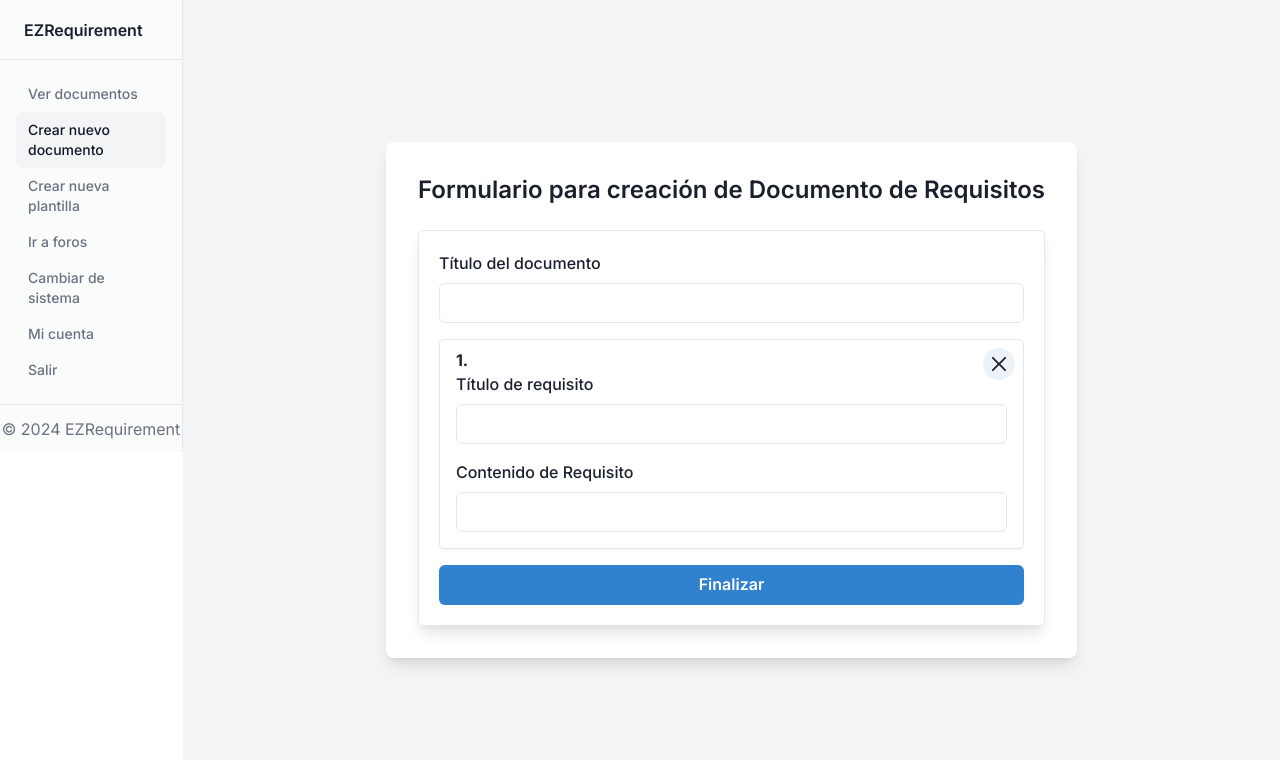
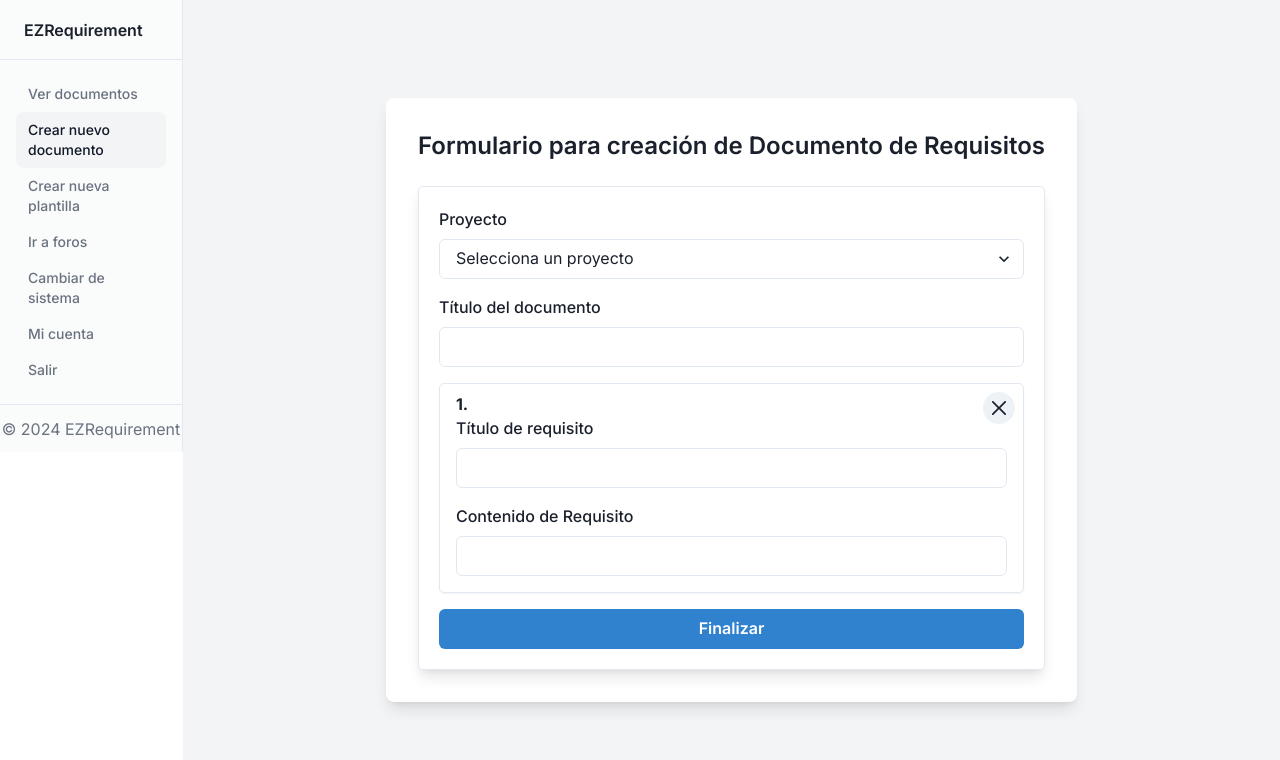
Before and after one commit to Pr-IntegradorTIGrupo1/frontend, a Next.js app: page /user/requirement/new in a window 1280 px wide. Shown: the top 760 px of the page. Built offline with nearby package versions, Linux system fonts and the light colour scheme.

Commit message:
fix: dropdown con selección de proyecto agregado en pantalla de creación de nuevo documento de requisito.

```diff
--- a/components/requirement/CreateRequirementForm.tsx
+++ b/components/requirement/CreateRequirementForm.tsx
@@ -1,69 +1,82 @@
 'use client';
-import { useState, ChangeEvent } from 'react';
-import { Box, Button, FormControl, FormLabel, Input, VStack, IconButton, Text } from '@chakra-ui/react';
+import { useState } from 'react';
+import { Box, Button, FormControl, FormLabel, Input, VStack, IconButton, Text, Select, FormErrorMessage } from '@chakra-ui/react';
 import { CloseIcon } from '@chakra-ui/icons';
+import { Formik, Field, Form, FieldArray, ErrorMessage, FormikErrors, FormikTouched } from 'formik';
+import * as Yup from 'yup';
 
 interface Requirement {
   title: string;
   content: string;
 }
 
+interface Project {
+  id: string;
+  name: string;
+}
+
+const projects: Project[] = [
+  { id: '1', name: 'Proyecto 1' },
+  { id: '2', name: 'Proyecto 2' },
+  { id: '3', name: 'Proyecto 3' },
+  { id: '4', name: 'Proyecto 4' },
+];
+
+const validationSchema = Yup.object().shape({
+  project: Yup.string().required('Debe seleccionar un proyecto.'),
+  documentTitle: Yup.string().required('Debe ingresar el título del documento.'),
+  requirements: Yup.array().of(
+    Yup.object().shape({
+      title: Yup.string().required('Debe ingresar el título del requisito.'),
+      content: Yup.string().required('Debe ingresar el contenido del requisito.'),
+    })
+  ),
+});
+
 const CreateRequirementForm: React.FC = () => {
-  const [documentTitle, setDocumentTitle] = useState<string>('');
-  const [requirements, setRequirements] = useState<Requirement[]>([{ title: '', content: '' }]);
-
-  const handleAddRequirement = () => {
-    setRequirements([...requirements, { title: '', content: '' }]);
+  const initialValues = {
+    project: '',
+    documentTitle: '',
+    requirements: [{ title: '', content: '' }],
   };
 
-  const handleRequirementChange = (index: number, field: keyof Requirement, value: string) => {
-    const newRequirements = [...requirements];
-    newRequirements[index][field] = value;
-    setRequirements(newRequirements);
-  };
-
-  const handleRemoveRequirement = (index: number) => {
-    const newRequirements = requirements.filter((_, i) => i !== index);
-    if (newRequirements.length === 0) {
-      setRequirements([{ title: '', content: '' }]);
-    } else {
-      setRequirements(newRequirements);
-    }
-  };
-
-  const handleSubmit = () => {
-    if (requirements.some(req => req.title === '' || req.content === '')) {
-      alert('Todos los requisitos deben estar completos antes de finalizar.');
-      return;
-    }
-    const formData = {
-      documentTitle,
-      requirements,
-    };
-    // Manejar la lógica de envío de datos aquí
-    console.log(formData);
-  };
-
-  const handleDocumentTitleChange = (e: ChangeEvent<HTMLInputElement>) => {
-    setDocumentTitle(e.target.value);
-  };
-
-  const handleInputChange = (index: number, field: keyof Requirement) => (e: ChangeEvent<HTMLInputElement>) => {
-    handleRequirementChange(index, field, e.target.value);
+  const handleSubmit = (values: any) => {
+    console.log(values);
   };
 
   return (
+    <Formik
+      initialValues={initialValues}
+      validationSchema={validationSchema}
+      onSubmit={handleSubmit}
+    >
+      {({ values, errors, touched }) => (
+        <Form>
           <Box p={5} borderWidth={1} borderRadius={5} boxShadow="lg">
             <VStack spacing={4} align="stretch">
-        <FormControl id="document-title">
+              <FormControl isInvalid={!!errors.project && !!touched.project}>
+                <FormLabel>Proyecto</FormLabel>
+                <Field as={Select} name="project" placeholder="Selecciona un proyecto">
+                  {projects.map((proj) => (
+                    <option key={proj.id} value={proj.id}>
+                      {proj.name}
+                    </option>
+                  ))}
+                </Field>
+                <FormErrorMessage>{errors.project}</FormErrorMessage>
+              </FormControl>
+              <FormControl isInvalid={!!errors.documentTitle && !!touched.documentTitle}>
                 <FormLabel>Título del documento</FormLabel>
-          <Input
-            type="text"
-            value={documentTitle}
-            onChange={handleDocumentTitleChange}
-          />
+                <Field as={Input} name="documentTitle" />
+                <FormErrorMessage>{errors.documentTitle}</FormErrorMessage>
               </FormControl>
-        {requirements.map((requirement, index) => (
+              <FieldArray name="requirements">
+                {({ push, remove }) => (
+                  <>
+                    {values.requirements.map((requirement, index) => {
+                      const requirementErrors = (errors.requirements as FormikErrors<Requirement>[] | undefined)?.[index];
+                      const requirementTouched = (touched.requirements as FormikTouched<Requirement>[] | undefined)?.[index];
+                      return (
                         <Box key={index} position="relative" borderWidth={1} borderRadius={5} p={4} boxShadow="sm">
                           <Text
                             position="absolute"
@@ -82,40 +95,43 @@ const CreateRequirementForm: React.FC = () => {
                             position="absolute"
                             top={2}
                             right={2}
-              onClick={() => handleRemoveRequirement(index)}
+                            onClick={() => remove(index)}
                             aria-label={`Remove requirement ${index + 1}`}
                             borderRadius="full"
                           />
                           <VStack spacing={4} align="stretch" mt={4}>
-              <FormControl id={`requirement-title-${index}`}>
+                            <FormControl isInvalid={!!requirementErrors?.title && !!requirementTouched?.title}>
                               <FormLabel>Título de requisito</FormLabel>
-                <Input
-                  type="text"
-                  value={requirement.title}
-                  onChange={handleInputChange(index, 'title')}
-                />
+                              <Field as={Input} name={`requirements.${index}.title`} />
+                              <FormErrorMessage>{requirementErrors?.title}</FormErrorMessage>
                             </FormControl>
-              <FormControl id={`requirement-content-${index}`}>
+                            <FormControl isInvalid={!!requirementErrors?.content && !!requirementTouched?.content}>
                               <FormLabel>Contenido de Requisito</FormLabel>
-                <Input
-                  type="text"
-                  value={requirement.content}
-                  onChange={handleInputChange(index, 'content')}
-                />
+                              <Field as={Input} name={`requirements.${index}.content`} />
+                              <FormErrorMessage>{requirementErrors?.content}</FormErrorMessage>
                             </FormControl>
                           </VStack>
                         </Box>
-        ))}
-        {requirements.length > 0 && requirements[requirements.length - 1].title && requirements[requirements.length - 1].content && (
-          <Button onClick={handleAddRequirement} colorScheme="teal">
+                      );
+                    })}
+                    {values.requirements.length > 0 &&
+                      values.requirements[values.requirements.length - 1].title &&
+                      values.requirements[values.requirements.length - 1].content && (
+                        <Button onClick={() => push({ title: '', content: '' })} colorScheme="teal">
                           Añadir más requisitos
                         </Button>
                       )}
-        <Button onClick={handleSubmit} colorScheme="blue">
+                  </>
+                )}
+              </FieldArray>
+              <Button type="submit" colorScheme="blue">
                 Finalizar
               </Button>
             </VStack>
           </Box>
+        </Form>
+      )}
+    </Formik>
   );
 };
 
--- a/package.json
+++ b/package.json
@@ -23,6 +23,7 @@
     "@radix-ui/react-slot": "^1.0.2",
     "class-variance-authority": "^0.7.0",
     "clsx": "^2.1.1",
+    "formik": "^2.4.6",
     "framer-motion": "^11.1.9",
     "lucide-react": "^0.378.0",
     "next": "14.2.3",
@@ -30,7 +31,8 @@
     "react-data-table-component": "^7.6.2",
     "react-dom": "^18",
     "tailwind-merge": "^2.3.0",
-    "tailwindcss-animate": "^1.0.7"
+    "tailwindcss-animate": "^1.0.7",
+    "yup": "^1.4.0"
   },
   "devDependencies": {
     "@types/node": "^20",
```
Also changed, not shown: 1 other file (tests, documents, lock files or other folders). Lines whose indentation alone changed are shown as unchanged.
